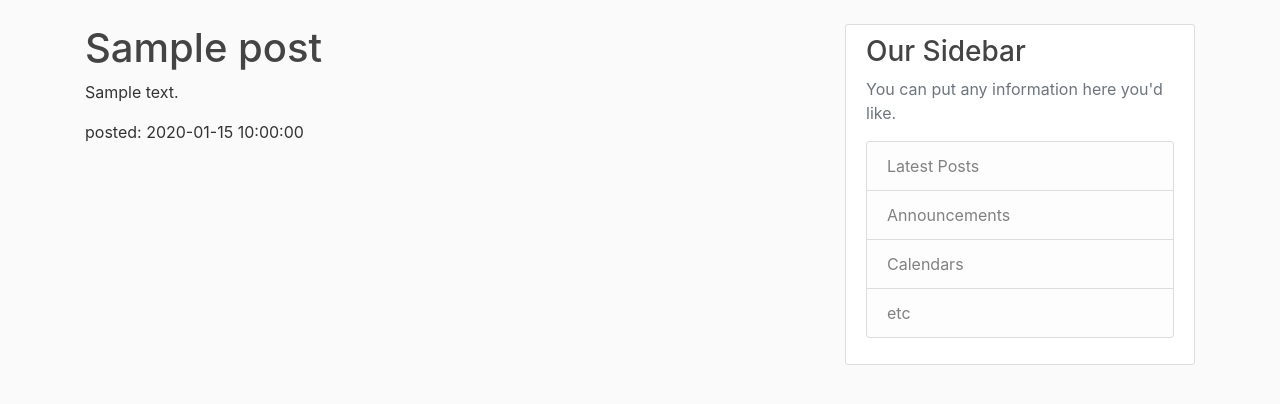
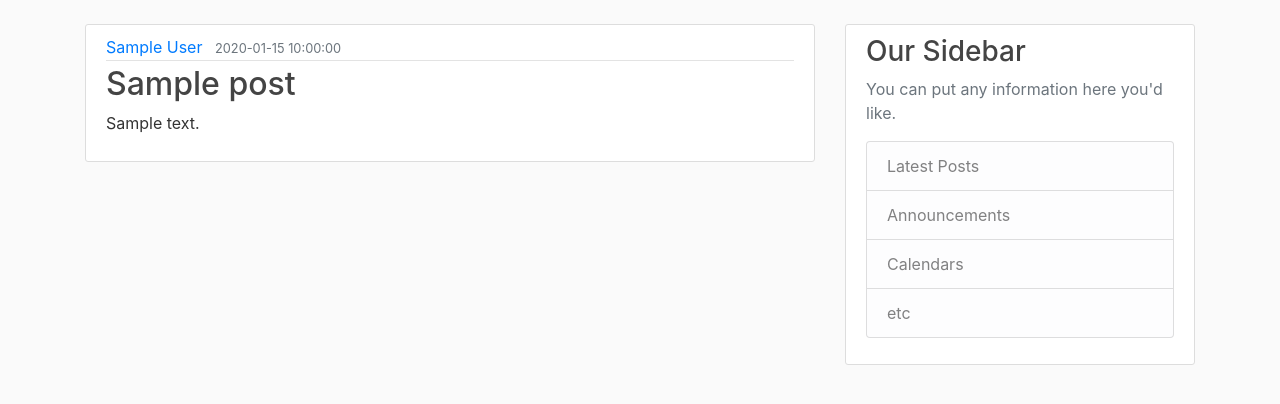
Before and after one commit to NathanielBirhanu/personal_blog, a Python web app: template templates/home.html in a window 1280 px wide. Shown: the part 56-460 px from the top of the page. Run offline with Jinja, Linux system fonts and the light colour scheme; the template is opened without the code that fills it: most values are stand-ins (such as "Sample title", 1, 10 or a date in 2020); some libraries are stand-ins or nearby versions.

Commit message:
added new file and some modification

```diff
--- a/templates/home.html
+++ b/templates/home.html
@@ -1,8 +1,15 @@
 {% extends "layout.html"%}
 {%block content%}
     {% for post in post%}
-        <h1>{{post.title}}</h1>
-        <p>{{post.content}}</p>
-        <p>posted: {{post.date_posted}}</p>
+        <article class="media content-section">
+            <div class="media-body">
+            <div class="article-metadata">
+                <a class="mr-2" href="#">{{ post.author }}</a>
+                <small class="text-muted">{{ post.date_posted }}</small>
+            </div>
+            <h2><a class="article-title" href="#">{{ post.title }}</a></h2>
+            <p class="article-content">{{ post.content }}</p>
+            </div>
+        </article>
     {%endfor%}
 {%endblock content%}
```
Also changed, not shown: app.py (+15 -5 lines), forms.py (added, +18 -0 lines).
